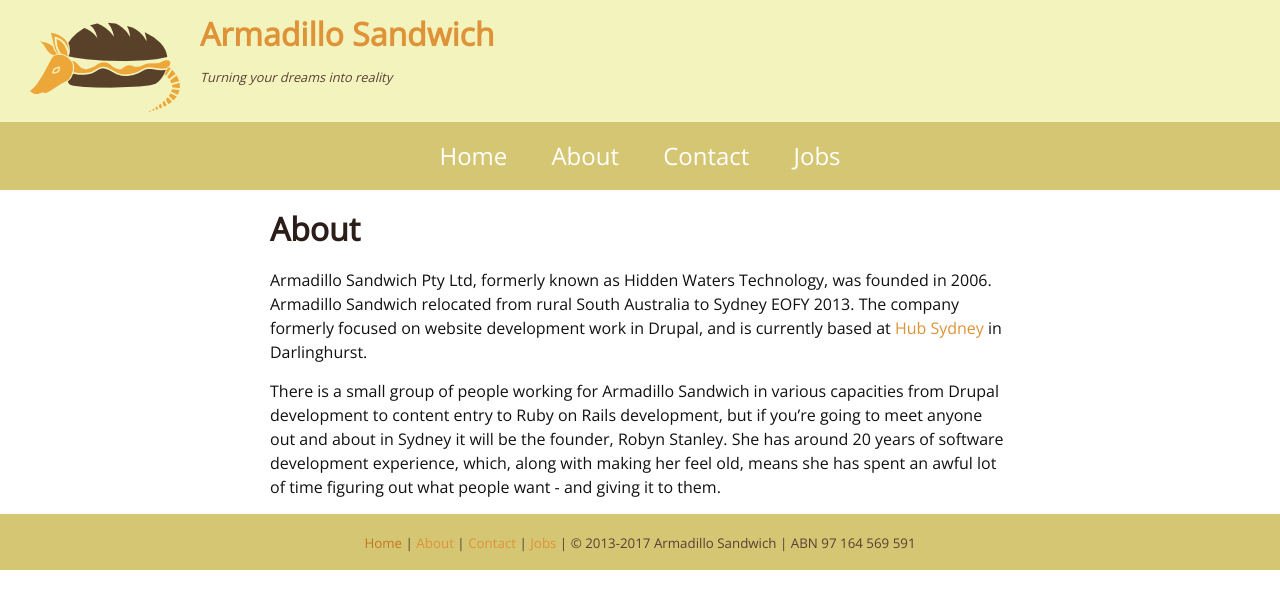
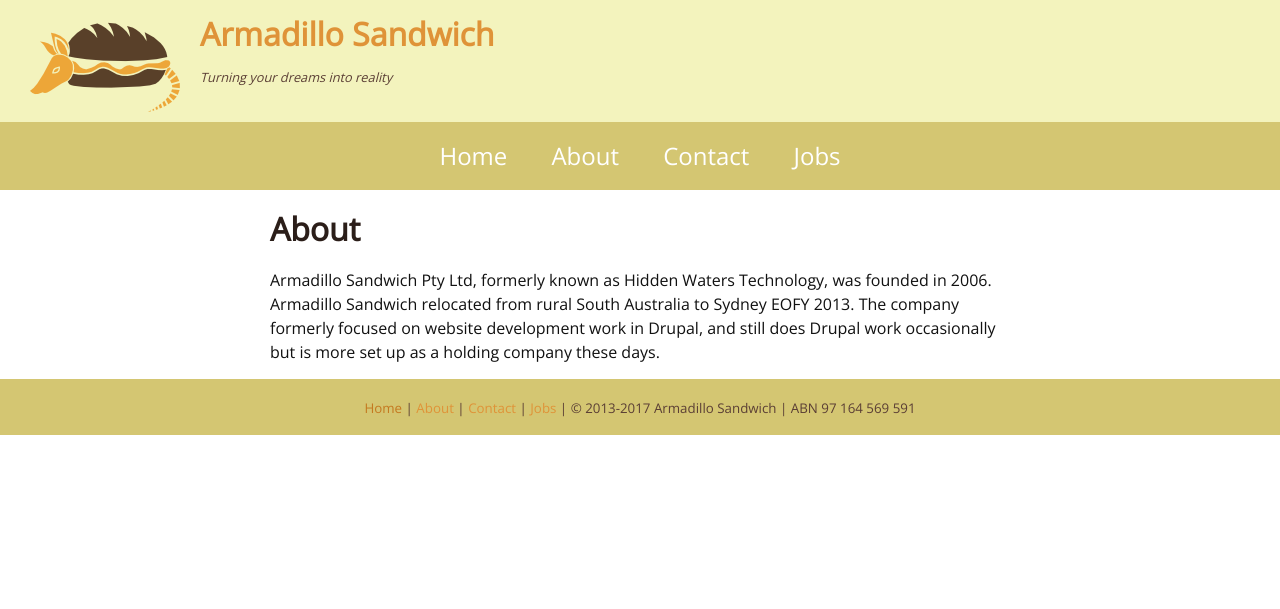
Before and after one commit to rumpledelf/armadillosandwich, a Jekyll site: the page built from about.md, in a window 1280 px wide. Shown: the top 609 px of the page. Built offline with Jekyll 4.4.1, drawn with Linux system fonts in a browser that asks for light colours.

Commit message:
Update about.md

```diff
--- a/about.md
+++ b/about.md
@@ -4,6 +4,4 @@ title: About
 permalink: /about/
 ---
 
-Armadillo Sandwich Pty Ltd, formerly known as Hidden Waters Technology, was founded in 2006. Armadillo Sandwich relocated from rural South Australia to Sydney EOFY 2013. The company formerly focused on website development work in Drupal, and is currently based at <a href="http://www.hubaustralia.com">Hub Sydney</a> in Darlinghurst.
-
-There is a small group of people working for Armadillo Sandwich in various capacities from Drupal development to content entry to Ruby on Rails development, but if you're going to meet anyone out and about in Sydney it will be the founder, Robyn Stanley. She has around 20 years of software development experience, which, along with making her feel old, means she has spent an awful lot of time figuring out what people want - and giving it to them.
+Armadillo Sandwich Pty Ltd, formerly known as Hidden Waters Technology, was founded in 2006. Armadillo Sandwich relocated from rural South Australia to Sydney EOFY 2013. The company formerly focused on website development work in Drupal, and still does Drupal work occasionally but is more set up as a holding company these days.
```
